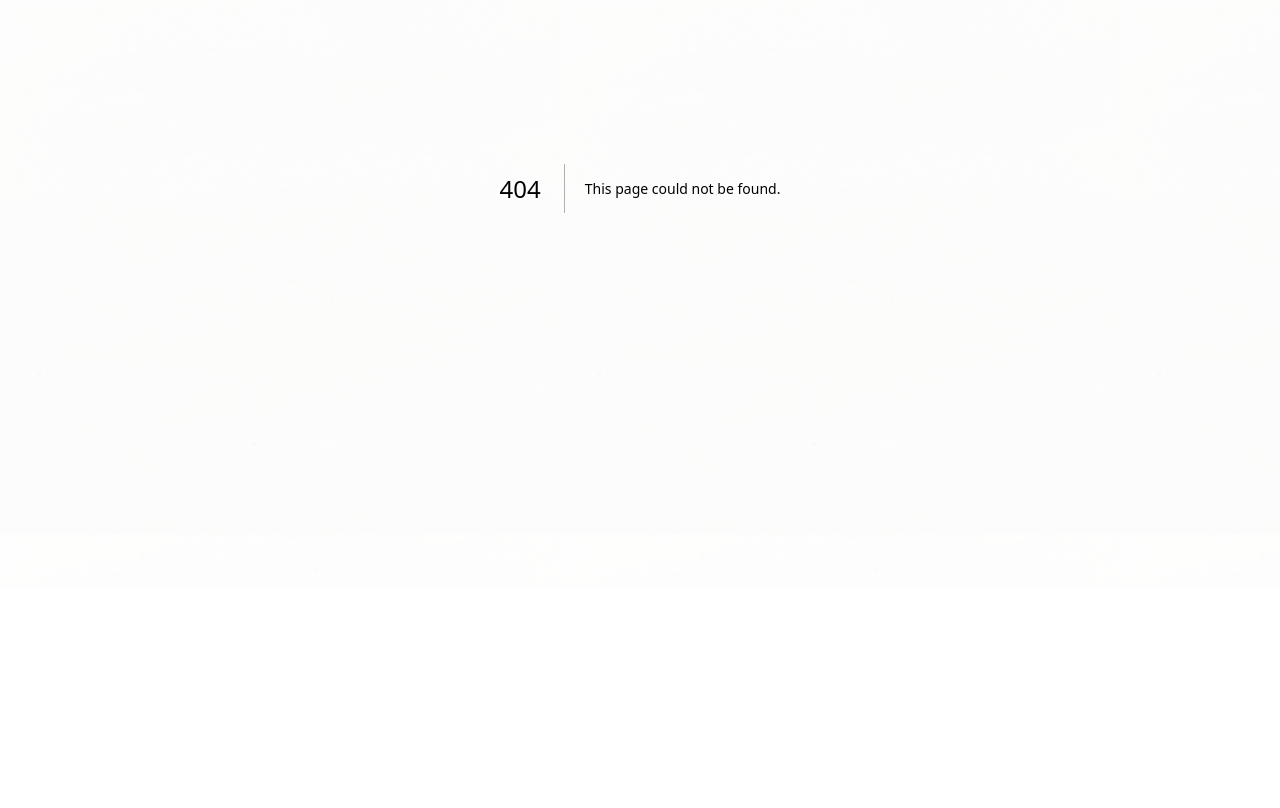
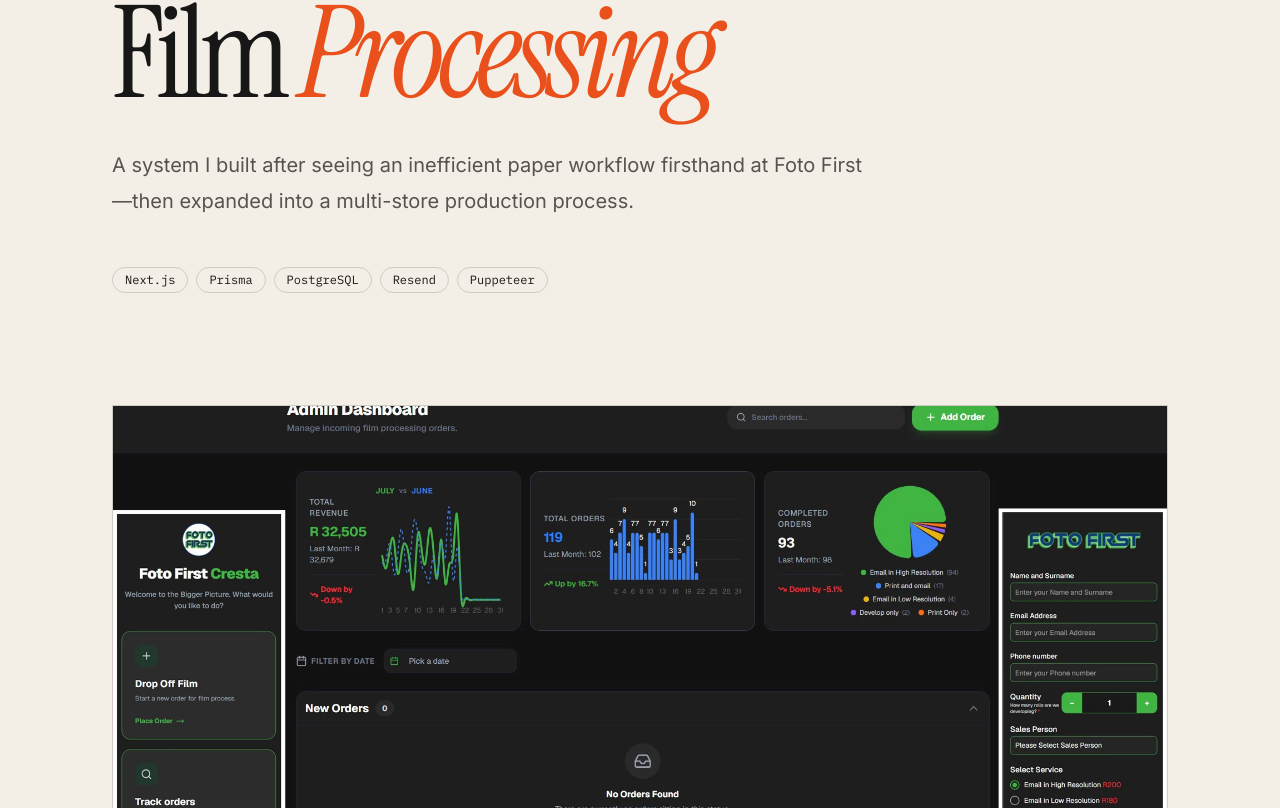
Before and after one commit to MasieJr/mj-portfolio, a Next.js app: page /projects/film-processing in a window 1280 px wide. Before the commit this address had no page. Shown: the part 212-1020 px from the top of the page. Before the commit the page ends 800 px from the top, so only its background shows below. Built offline with nearby package versions, Linux system fonts and the light colour scheme.

Commit message:
feat(v2): add project case study

```diff
--- /dev/null
+++ b/src/app/projects/film-processing/page.tsx
@@ -0,0 +1,9 @@
+import Image from "next/image";import Link from "next/link";import{ArrowLeft,ArrowUpRight}from"lucide-react";
+export default function FilmProcessing(){return <main className="min-h-screen bg-[#f4efe6] text-[#171717]"><div className="mx-auto max-w-6xl px-5 py-10 sm:px-8 lg:px-12"><Link href="/#work" className="code-font inline-flex items-center gap-2 text-sm"><ArrowLeft size={15}/> Back to work</Link>
+<section className="py-20 sm:py-28"><p className="section-kicker">Case study · Production software</p><h1 className="heading-font mt-5 max-w-5xl text-[clamp(4rem,10vw,9rem)] leading-[.82] tracking-[-.05em]">Film <span className="italic text-[#e9501b]">Processing</span></h1><p className="mt-10 max-w-3xl text-xl leading-9 text-black/65">A system I built after seeing an inefficient paper workflow firsthand at Foto First—then expanded into a multi-store production process.</p><div className="mt-12 flex flex-wrap gap-2">{["Next.js","Prisma","PostgreSQL","Resend","Puppeteer"].map(x=><span key={x} className="code-font rounded-full border border-black/15 px-3 py-1 text-xs">{x}</span>)}</div></section>
+<div className="relative aspect-[16/8] overflow-hidden border border-black/15"><Image src="/projects/fotofirst.webp" alt="Film processing system interface" fill priority className="object-cover" sizes="100vw"/></div>
+<section className="grid gap-10 border-b border-black/15 py-16 lg:grid-cols-[.7fr_1.3fr]"><p className="section-kicker">Why I built it</p><div className="space-y-6 text-xl leading-9"><p>Film orders were being handled through paper forms and manual hand-offs. I was working inside that process, so I could see exactly where information was repeated, where status became unclear and where customers depended on staff manually communicating progress.</p><p className="text-black/55">It wasn&apos;t a paid software brief. I wanted to solve the problem and use my engineering skills on something that would actually be used.</p></div></section>
+<section className="py-16"><p className="section-kicker">Workflow</p><div className="mt-8 grid gap-3 md:grid-cols-4">{[["01","QR intake","Customers submit order details digitally."],["02","Branch collection","Orders move through collection and transport states."],["03","Cresta processing","Staff receive, process and manage the film workflow."],["04","Completion","Customers are notified when orders are completed or downloads are ready."]].map(([n,t,d])=><div key={n} className="border border-black/15 p-6"><p className="code-font text-xs text-[#e9501b]">{n}</p><h2 className="heading-font mt-4 text-3xl">{t}</h2><p className="mt-4 leading-7 text-black/60">{d}</p></div>)}</div></section>
+<section className="grid gap-10 border-t border-black/15 py-16 lg:grid-cols-2"><div><p className="section-kicker">From one store to many</p><h2 className="heading-font mt-4 text-5xl">The workflow grew with the real operation.</h2></div><div className="space-y-5 text-lg leading-8 text-black/65"><p>The original system digitised order intake and processing at Cresta. It later expanded to support another branch, driver collections, batch documentation and arrival handling at the processing store.</p><p>Store-aware administration means Cresta can oversee the wider operation while branch users stay focused on their own orders.</p></div></section>
+<section className="border-t border-black/15 py-16"><p className="section-kicker">Order lifecycle</p><p className="code-font mt-7 max-w-5xl text-sm leading-8">NEW → AWAITING COLLECTION → COLLECTED → ARRIVED AT CRESTA → PROCESSING → COMPLETED / DOWNLOADED</p></section>
+<footer className="flex flex-wrap gap-6 border-t border-black/15 py-10"><a href="https://film-process.masieseremu.co.za" target="_blank" rel="noreferrer" className="inline-flex items-center gap-2">View live system <ArrowUpRight size={15}/></a></footer></div></main>}
```
